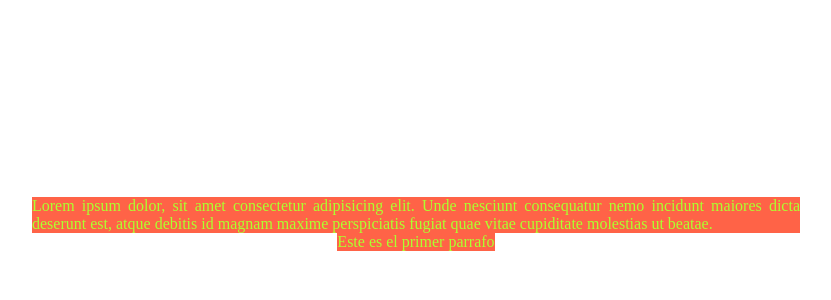
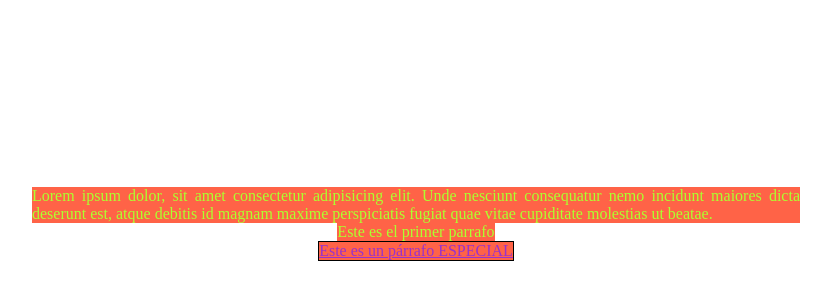
Before and after one commit to dayaburmi/Tareaprueba, a plain HTML site: page index.html in a window 1280 px wide. Shown: the part 176-476 px from the top of the page, without its empty margins (224-1055 px from the left). Drawn offline with Linux system fonts and the light colour scheme.

Commit message:
Cambios Gonzalez 2

```diff
--- a/index.html
+++ b/index.html
@@ -14,6 +14,7 @@
 
         <p>Este es el primer parrafo</p>
 
+        <p class="especial">Este es un párrafo ESPECIAL</p>
     </div>
 </body>
 </html>
```
